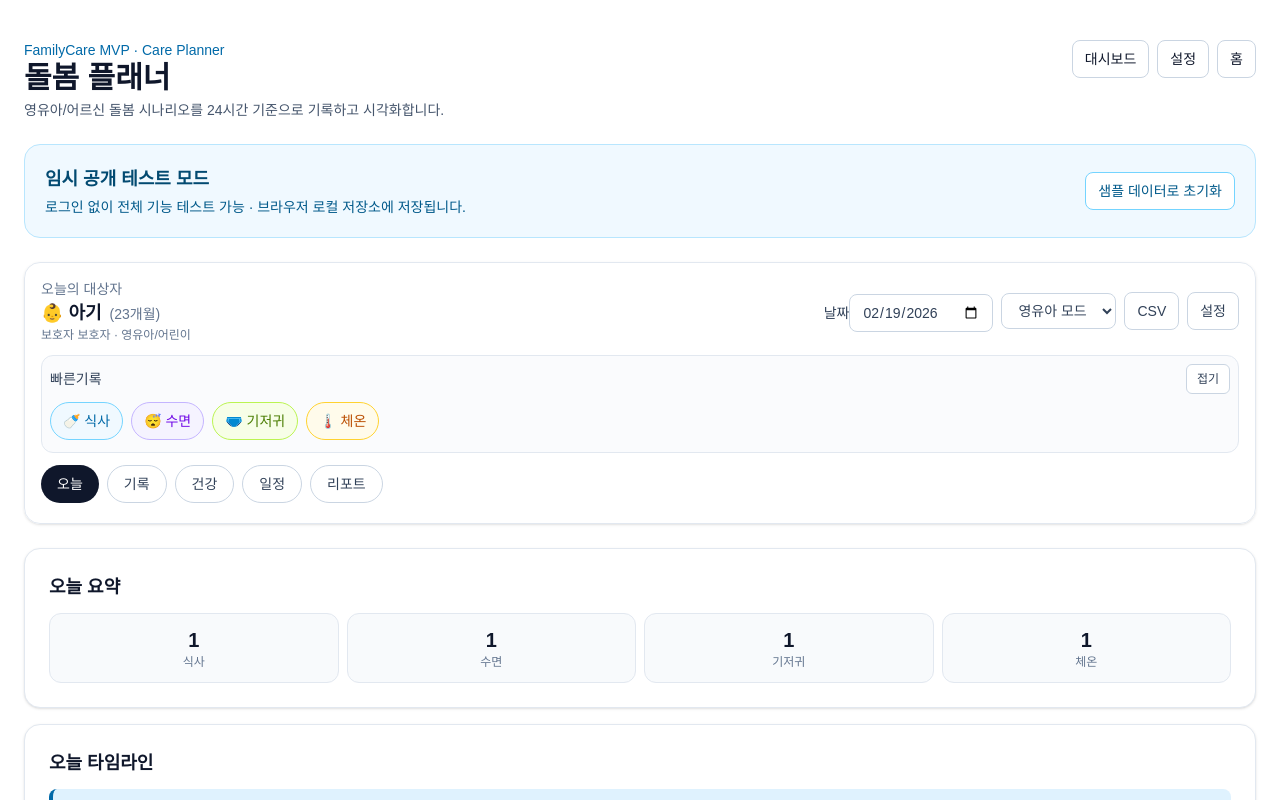
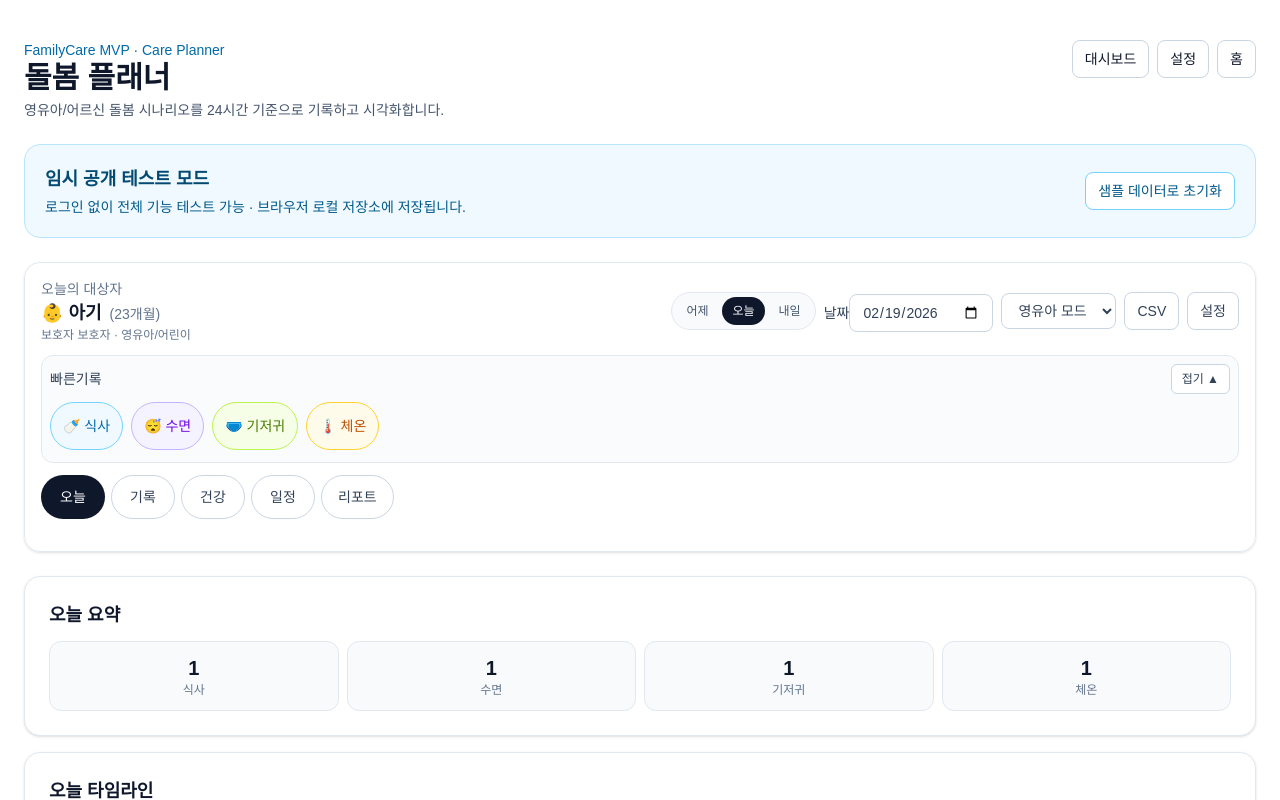
Before and after one commit to dudqks0319-cpu/familycare-mvp, a Next.js app: page /planner in a window 1280 px wide. Shown: the top 800 px of the page. Built offline with nearby package versions, Linux system fonts and the light colour scheme.

Commit message:
feat(planner): improve mobile quick actions and tab accessibility

```diff
--- a/src/app/planner/planner-client.tsx
+++ b/src/app/planner/planner-client.tsx
@@ -1,7 +1,7 @@
 "use client";
 
 import Link from "next/link";
-import { useEffect, useMemo, useRef, useState } from "react";
+import { useEffect, useMemo, useRef, useState, type KeyboardEvent } from "react";
 
 import {
   CATEGORY_META,
@@ -34,6 +34,12 @@ import {
   toTimeKey,
 } from "@/app/planner/utils";
 
+const QUICK_DATE_BUTTONS = [
+  { label: "어제", offset: -1 },
+  { label: "오늘", offset: 0 },
+  { label: "내일", offset: 1 },
+] as const;
+
 export function PlannerClient() {
   const [planner, setPlanner] = useState<PlannerState>(loadPlannerState);
   const [selectedDate, setSelectedDate] = useState<string>(() => toDateKey(new Date()));
@@ -151,6 +157,26 @@ export function PlannerClient() {
       toastTimeoutRef.current = null;
     }, 3000);
   };
+
+  const applySelectedDate = (nextDate: string) => {
+    setSelectedDate(nextDate);
+    setActivityDraft((prev) => ({ ...prev, date: nextDate }));
+  };
+
+  const quickDateOptions = useMemo(() => {
+    const base = new Date(`${selectedDate}T00:00:00`);
+    const baseDate = Number.isNaN(base.getTime()) ? new Date() : base;
+
+    return QUICK_DATE_BUTTONS.map((option) => {
+      const nextDate = new Date(baseDate);
+      nextDate.setDate(baseDate.getDate() + option.offset);
+
+      return {
+        label: option.label,
+        date: toDateKey(nextDate),
+      };
+    });
+  }, [selectedDate]);
 
   const availableCategories = useMemo(
     () => getAvailableCategories(planner.recipientType),
@@ -836,6 +862,59 @@ export function PlannerClient() {
   const getTabId = (tabId: PlannerTab) => `planner-tab-${tabId}`;
   const getPanelId = (tabId: PlannerTab) => `planner-panel-${tabId}`;
 
+  const focusTabByIndex = (index: number) => {
+    const nextTab = visibleTabs[index];
+
+    if (!nextTab) {
+      return;
+    }
+
+    setActiveTab(nextTab.id);
+
+    window.requestAnimationFrame(() => {
+      const element = document.getElementById(getTabId(nextTab.id));
+      element?.focus();
+      element?.scrollIntoView({ behavior: "smooth", block: "nearest", inline: "center" });
+    });
+  };
+
+  const handleTabKeyDown = (event: KeyboardEvent<HTMLButtonElement>, tabId: PlannerTab) => {
+    const currentIndex = visibleTabs.findIndex((tab) => tab.id === tabId);
+
+    if (currentIndex < 0) {
+      return;
+    }
+
+    if (event.key === "ArrowRight") {
+      event.preventDefault();
+      focusTabByIndex((currentIndex + 1) % visibleTabs.length);
+      return;
+    }
+
+    if (event.key === "ArrowLeft") {
+      event.preventDefault();
+      focusTabByIndex((currentIndex - 1 + visibleTabs.length) % visibleTabs.length);
+      return;
+    }
+
+    if (event.key === "Home") {
+      event.preventDefault();
+      focusTabByIndex(0);
+      return;
+    }
+
+    if (event.key === "End") {
+      event.preventDefault();
+      focusTabByIndex(visibleTabs.length - 1);
+      return;
+    }
+
+    if (event.key === "Enter" || event.key === " ") {
+      event.preventDefault();
+      setActiveTab(tabId);
+    }
+  };
+
   return (
     <div
       className={`space-y-6 ${
@@ -844,6 +923,18 @@ export function PlannerClient() {
           : ""
       }`}
     >
+      {toastMessage ? (
+        <div className="pointer-events-none fixed inset-x-0 top-4 z-40 flex justify-center px-4">
+          <div
+            role="status"
+            aria-live="polite"
+            className="max-w-sm rounded-full bg-slate-900 px-5 py-2.5 text-sm font-medium text-white shadow-lg"
+          >
+            {toastMessage}
+          </div>
+        </div>
+      ) : null}
+
       <section className="rounded-2xl border border-sky-200 bg-sky-50 p-5">
         <div className="flex flex-wrap items-center justify-between gap-3">
           <div>
@@ -876,26 +967,60 @@ export function PlannerClient() {
           </div>
 
           <div className="flex flex-wrap items-center gap-2">
+            <div
+              role="radiogroup"
+              aria-label="빠른 날짜 선택"
+              className="flex items-center gap-1 rounded-full border border-slate-200 bg-slate-50 p-1"
+            >
+              {quickDateOptions.map((option) => (
+                <button
+                  key={option.label}
+                  type="button"
+                  role="radio"
+                  aria-checked={selectedDate === option.date}
+                  onClick={() => applySelectedDate(option.date)}
+                  className={`rounded-full px-2.5 py-1.5 text-xs font-medium transition ${
+                    selectedDate === option.date
+                      ? "bg-slate-900 text-white"
+                      : "text-slate-600 hover:bg-slate-200"
+                  }`}
+                >
+                  {option.label}
+                </button>
+              ))}
+            </div>
             <label className="text-sm text-slate-700">
               날짜
               <input
                 type="date"
                 value={selectedDate}
-                onChange={(event) => {
-                  setSelectedDate(event.target.value);
-                  setActivityDraft((prev) => ({ ...prev, date: event.target.value }));
-                }}
+                onChange={(event) => applySelectedDate(event.target.value)}
                 className="mt-1 rounded-lg border border-slate-300 px-3 py-2"
               />
             </label>
             <select
               value={planner.recipientType}
-              onChange={(event) =>
+              onChange={(event) => {
+                const nextRecipientType = event.target.value as RecipientType;
+
                 setPlanner((prev) => ({
                   ...prev,
-                  recipientType: event.target.value as RecipientType,
-                }))
-              }
+                  recipientType: nextRecipientType,
+                }));
+
+                const nextCategories = getAvailableCategories(nextRecipientType);
+                setActivityDraft((prev) => ({
+                  ...prev,
+                  category: nextCategories[0] ?? "meal",
+                }));
+
+                if (
+                  nextRecipientType === "elder"
+                  && !["today", "health", "schedule"].includes(activeTab)
+                ) {
+                  setActiveTab("today");
+                }
+              }}
               className="rounded-lg border border-slate-300 px-3 py-2 text-sm text-slate-700"
             >
               <option value="child">영유아 모드</option>
@@ -941,35 +1066,38 @@ export function PlannerClient() {
               aria-controls="planner-quick-actions"
               className="rounded-md border border-slate-300 bg-white px-2.5 py-1.5 text-xs font-medium text-slate-700 hover:bg-slate-100"
             >
-              {quickActionsExpanded ? "접기" : "펼치기"}
+              {quickActionsExpanded ? "접기 ▲" : "펼치기 ▼"}
             </button>
           </div>
 
           {quickActionsExpanded ? (
-            <div id="planner-quick-actions" className="mt-2 flex gap-2 overflow-x-auto pb-1">
+            <div
+              id="planner-quick-actions"
+              className="mt-2 grid grid-cols-2 gap-2 sm:grid-cols-4 md:flex md:gap-2 md:overflow-x-auto pb-1"
+            >
               {planner.recipientType === "child" ? (
                 <>
                   <button
                     type="button"
                     onClick={() => addQuickActivity("meal", "빠른기록 · 식사")}
-                    aria-label="빠른기록 식사"
-                    className="shrink-0 rounded-full border border-sky-300 bg-sky-50 px-3 py-2 text-sm text-sky-700"
+                    aria-label="빠른기록 식사 추가"
+                    className="shrink-0 rounded-full border border-sky-300 bg-sky-50 min-h-[48px] px-3 py-3 text-sm text-sky-700 transition-transform active:scale-95"
                   >
                     🍼 식사
                   </button>
                   <button
                     type="button"
                     onClick={() => addQuickActivity("nap", "빠른기록 · 수면")}
-                    aria-label="빠른기록 수면"
-                    className="shrink-0 rounded-full border border-violet-300 bg-violet-50 px-3 py-2 text-sm text-violet-700"
+                    aria-label="빠른기록 수면 추가"
+                    className="shrink-0 rounded-full border border-violet-300 bg-violet-50 min-h-[48px] px-3 py-3 text-sm text-violet-700 transition-transform active:scale-95"
                   >
                     😴 수면
                   </button>
                   <button
                     type="button"
                     onClick={() => addQuickActivity("diaper", "빠른기록 · 기저귀(소변)")}
-                    aria-label="빠른기록 기저귀"
-                    className="shrink-0 rounded-full border border-lime-300 bg-lime-50 px-3 py-2 text-sm text-lime-700"
+                    aria-label="빠른기록 기저귀 추가"
+                    className="shrink-0 rounded-full border border-lime-300 bg-lime-50 min-h-[48px] px-3 py-3 text-sm text-lime-700 transition-transform active:scale-95"
                   >
                     🩲 기저귀
                   </button>
@@ -978,8 +1106,8 @@ export function PlannerClient() {
                     onClick={() =>
                       addQuickActivity("temperature", "빠른기록 · 체온 측정", `${temperatureDraft.celsius}°C`)
                     }
-                    aria-label="빠른기록 체온"
-                    className="shrink-0 rounded-full border border-amber-300 bg-amber-50 px-3 py-2 text-sm text-amber-700"
+                    aria-label="빠른기록 체온 추가"
+                    className="shrink-0 rounded-full border border-amber-300 bg-amber-50 min-h-[48px] px-3 py-3 text-sm text-amber-700 transition-transform active:scale-95"
                   >
                     🌡️ 체온
                   </button>
@@ -989,24 +1117,24 @@ export function PlannerClient() {
                   <button
                     type="button"
                     onClick={() => addQuickActivity("meal", "빠른기록 · 식사")}
-                    aria-label="빠른기록 식사"
-                    className="shrink-0 rounded-full border border-sky-300 bg-sky-50 px-3 py-2 text-sm text-sky-700"
+                    aria-label="빠른기록 식사 추가"
+                    className="shrink-0 rounded-full border border-sky-300 bg-sky-50 min-h-[48px] px-3 py-3 text-sm text-sky-700 transition-transform active:scale-95"
                   >
                     🍚 식사
                   </button>
                   <button
                     type="button"
                     onClick={() => addQuickActivity("medication", "빠른기록 · 복약 완료")}
-                    aria-label="빠른기록 복약"
-                    className="shrink-0 rounded-full border border-pink-300 bg-pink-50 px-3 py-2 text-sm text-pink-700"
+                    aria-label="빠른기록 복약 추가"
+                    className="shrink-0 rounded-full border border-pink-300 bg-pink-50 min-h-[48px] px-3 py-3 text-sm text-pink-700 transition-transform active:scale-95"
                   >
                     💊 복약
                   </button>
                   <button
                     type="button"
                     onClick={() => addQuickActivity("hospital", "빠른기록 · 병원 방문")}
-                    aria-label="빠른기록 병원 방문"
-                    className="shrink-0 rounded-full border border-rose-300 bg-rose-50 px-3 py-2 text-sm text-rose-700"
+                    aria-label="빠른기록 병원 방문 추가"
+                    className="shrink-0 rounded-full border border-rose-300 bg-rose-50 min-h-[48px] px-3 py-3 text-sm text-rose-700 transition-transform active:scale-95"
                   >
                     🏥 병원
                   </button>
@@ -1017,7 +1145,7 @@ export function PlannerClient() {
         </div>
 
         <div
-          className="flex gap-2 overflow-x-auto pb-1 md:flex-wrap"
+          className="flex gap-1.5 overflow-x-auto snap-x snap-mandatory pb-1 [-webkit-mask-image:linear-gradient(to_right,black_85%,transparent)] [mask-image:linear-gradient(to_right,black_85%,transparent)] md:flex-wrap md:[-webkit-mask-image:none] md:[mask-image:none]"
           role="tablist"
           aria-label="플래너 탭"
         >
@@ -1027,10 +1155,19 @@ export function PlannerClient() {
               id={getTabId(tab.id)}
               type="button"
               role="tab"
+              tabIndex={effectiveTab === tab.id ? 0 : -1}
               aria-selected={effectiveTab === tab.id}
               aria-controls={getPanelId(tab.id)}
               onClick={() => setActiveTab(tab.id)}
-              className={`rounded-full px-4 py-2 text-sm font-medium ${
+              onKeyDown={(event) => handleTabKeyDown(event, tab.id)}
+              onFocus={(event) => {
+                event.currentTarget.scrollIntoView({
+                  behavior: "smooth",
+                  block: "nearest",
+                  inline: "center",
+                });
+              }}
+              className={`snap-start shrink-0 min-h-[44px] min-w-[64px] rounded-full px-4 py-2.5 text-sm font-medium focus-visible:outline-none focus-visible:ring-2 focus-visible:ring-sky-500 focus-visible:ring-offset-2 ${
                 effectiveTab === tab.id
                   ? "bg-slate-900 text-white"
                   : "border border-slate-300 bg-white text-slate-700 hover:bg-slate-100"
@@ -1040,10 +1177,17 @@ export function PlannerClient() {
             </button>
           ))}
         </div>
+        <p className="text-[11px] text-slate-400 md:hidden">탭을 좌우로 밀어 더 보실 수 있어요.</p>
       </section>
 
       {effectiveTab === "today" ? (
-        <section className="space-y-4">
+        <section
+          id={getPanelId("today")}
+          role="tabpanel"
+          aria-labelledby={getTabId("today")}
+          tabIndex={0}
+          className="space-y-4"
+        >
           <div className="rounded-2xl border border-slate-200 bg-white p-6 shadow-sm">
             <h3 className="text-lg font-semibold text-slate-900">오늘 요약</h3>
             <div className="mt-3 grid grid-cols-2 gap-2 md:grid-cols-4">
@@ -1115,7 +1259,13 @@ export function PlannerClient() {
       ) : null}
 
       {effectiveTab === "record" ? (
-        <section id="timeline" className="rounded-2xl border border-slate-200 bg-white p-6 shadow-sm">
+        <section
+          id={getPanelId("record")}
+          role="tabpanel"
+          aria-labelledby={getTabId("record")}
+          tabIndex={0}
+          className="rounded-2xl border border-slate-200 bg-white p-6 shadow-sm"
+        >
         <div className="flex flex-wrap items-end justify-between gap-3">
           <div>
             <h3 className="text-lg font-semibold text-slate-900">24시간 활동 기록</h3>
@@ -1129,10 +1279,7 @@ export function PlannerClient() {
               <input
                 type="date"
                 value={selectedDate}
-                onChange={(event) => {
-                  setSelectedDate(event.target.value);
-                  setActivityDraft((prev) => ({ ...prev, date: event.target.value }));
-                }}
+                onChange={(event) => applySelectedDate(event.target.value)}
                 className="mt-1 rounded-lg border border-slate-300 px-3 py-2"
               />
             </label>
@@ -1653,7 +1800,13 @@ export function PlannerClient() {
       ) : null}
 
       {effectiveTab === "health" ? (
-      <section id="medication" className="rounded-2xl border border-slate-200 bg-white p-6 shadow-sm">
+      <section
+        id={getPanelId("health")}
+        role="tabpanel"
+        aria-labelledby={getTabId("health")}
+        tabIndex={0}
+        className="rounded-2xl border border-slate-200 bg-white p-6 shadow-sm"
+      >
         <h3 className="text-lg font-semibold text-slate-900">복약 관리</h3>
         <p className="mt-1 text-sm text-slate-600">
           복약 루틴 체크리스트와 활동기록 기반 복약 로그를 함께 관리합니다.
@@ -2098,7 +2251,13 @@ export function PlannerClient() {
       ) : null}
 
       {effectiveTab === "schedule" ? (
-      <section id="schedule" className="rounded-2xl border border-slate-200 bg-white p-6 shadow-sm">
+      <section
+        id={getPanelId("schedule")}
+        role="tabpanel"
+        aria-labelledby={getTabId("schedule")}
+        tabIndex={0}
+        className="rounded-2xl border border-slate-200 bg-white p-6 shadow-sm"
+      >
         <h3 className="text-lg font-semibold text-slate-900">평일/주말 일정 템플릿</h3>
         <p className="mt-1 text-sm text-slate-600">
           평일과 주말을 분리해서 루틴을 관리합니다. 선택한 날짜에는
@@ -2277,7 +2436,7 @@ export function PlannerClient() {
               <button
                 type="button"
                 key={cell.date}
-                onClick={() => setSelectedDate(cell.date)}
+                onClick={() => applySelectedDate(cell.date)}
                 className={`min-h-[86px] rounded-lg border p-2 text-left transition ${
                   isSelected
                     ? "border-sky-400 bg-sky-50"
@@ -2309,7 +2468,13 @@ export function PlannerClient() {
       ) : null}
 
       {effectiveTab === "report" ? (
-      <section className="space-y-4">
+      <section
+        id={getPanelId("report")}
+        role="tabpanel"
+        aria-labelledby={getTabId("report")}
+        tabIndex={0}
+        className="space-y-4"
+      >
         <section className="rounded-2xl border border-slate-200 bg-white p-6 shadow-sm">
           <h3 className="text-lg font-semibold text-slate-900">리포트 요약</h3>
           <div className="mt-3 grid gap-3 md:grid-cols-2">
@@ -2399,14 +2564,6 @@ export function PlannerClient() {
       </section>
       ) : null}
 
-      {toastMessage ? (
-        <div className="fixed inset-x-0 bottom-4 z-40 flex justify-center px-4">
-          <div className="max-w-sm rounded-full bg-slate-900 px-4 py-2 text-sm font-medium text-white shadow-lg">
-            {toastMessage}
-          </div>
-        </div>
-      ) : null}
-
       <section className="rounded-2xl border border-slate-200 bg-slate-50 p-6">
         <h3 className="text-base font-semibold text-slate-900">현재 사용 가능한 기능</h3>
         <ul className="mt-3 list-inside list-disc space-y-1 text-sm text-slate-700">
```
